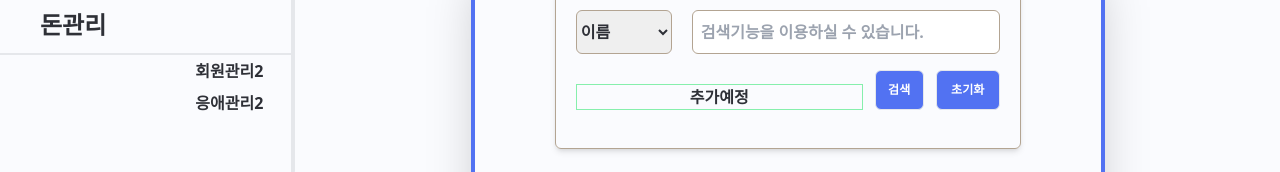
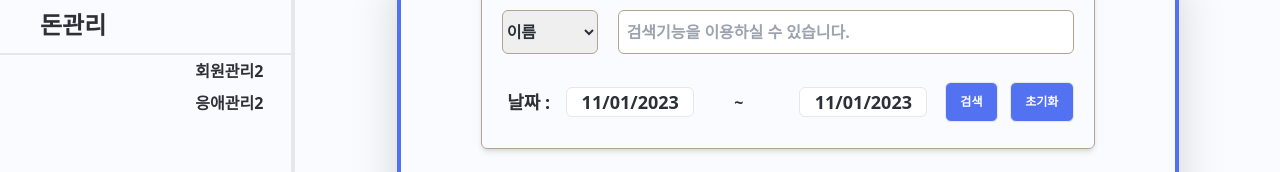
Before and after one commit to udongmandu/Academy, a React (Create React App) app: page / in a window 1280 px wide. Shown: the part 256-428 px from the top of the page. Built offline with nearby package versions, Linux system fonts and the light colour scheme.

Commit message:
검색box datepicker 추가

```diff
--- a/src/Components/searchBox/SearchBox.jsx
+++ b/src/Components/searchBox/SearchBox.jsx
@@ -1,24 +1,33 @@
 import React from "react";
+import "react-datepicker/dist/react-datepicker.css";
 import PropTypes from "prop-types";
 import { SEARCH_STUDENT } from "../../constants/searchFilter";
 import { useState } from "react";
 import Button from "../ButtonTop";
+import DatePickerV1 from "../datePicker/DatePicker";
 
 export default function SearchBox(props) {
+  const today = new Date();
   const { onSubmit, option } = props;
   const [searchOption, setSearchOption] = useState("name");
+  const [startDate, setStartDate] = useState(today);
+  const [endDate, setEndDate] = useState(today);
 
   const handleSubmit = (e) => {
     e.preventDefault();
     onSubmit({
       text: e.target.elements["nameText"].value,
       option: searchOption,
+      startDate,
+      endDate,
     });
   };
 
-  const resetTextField = (e) => {
+  const resetField = (e) => {
     e.preventDefault();
     document.querySelector("#text-field").value = "";
+    setStartDate(today);
+    setEndDate(today);
   };
 
   const filterOption = (option) => {
@@ -51,14 +60,23 @@ export default function SearchBox(props) {
               placeholder={`검색기능을 이용하실 수 있습니다.`}
             />
           </div>
-          <div className="mt-auto flex justify-end items-end gap-3">
-            <div className="flex justify-center w-full border border-green-300 h-full">
-              추가예정
+          <div className="mt-3 flex justify-end items-center gap-3 w-full">
+            <div className="flex justify-center w-full h-full items-center">
+              <span className="fontA text-lg">날짜 : </span>
+              <DatePickerV1
+                selected={startDate}
+                onChange={(e) => setStartDate(e)}
+              />
+              <span className="px-10">~</span>
+              <DatePickerV1
+                selected={endDate}
+                onChange={(e) => setEndDate(e)}
+              />
             </div>
             <button className="text-xs w-16 h-10 px-2 rounded-md border bg-[#5272F2] text-white">
               검색
             </button>
-            <Button onClick={resetTextField} label={"초기화"}>
+            <Button onClick={resetField} label={"초기화"}>
               초기화
             </Button>
           </div>
```
